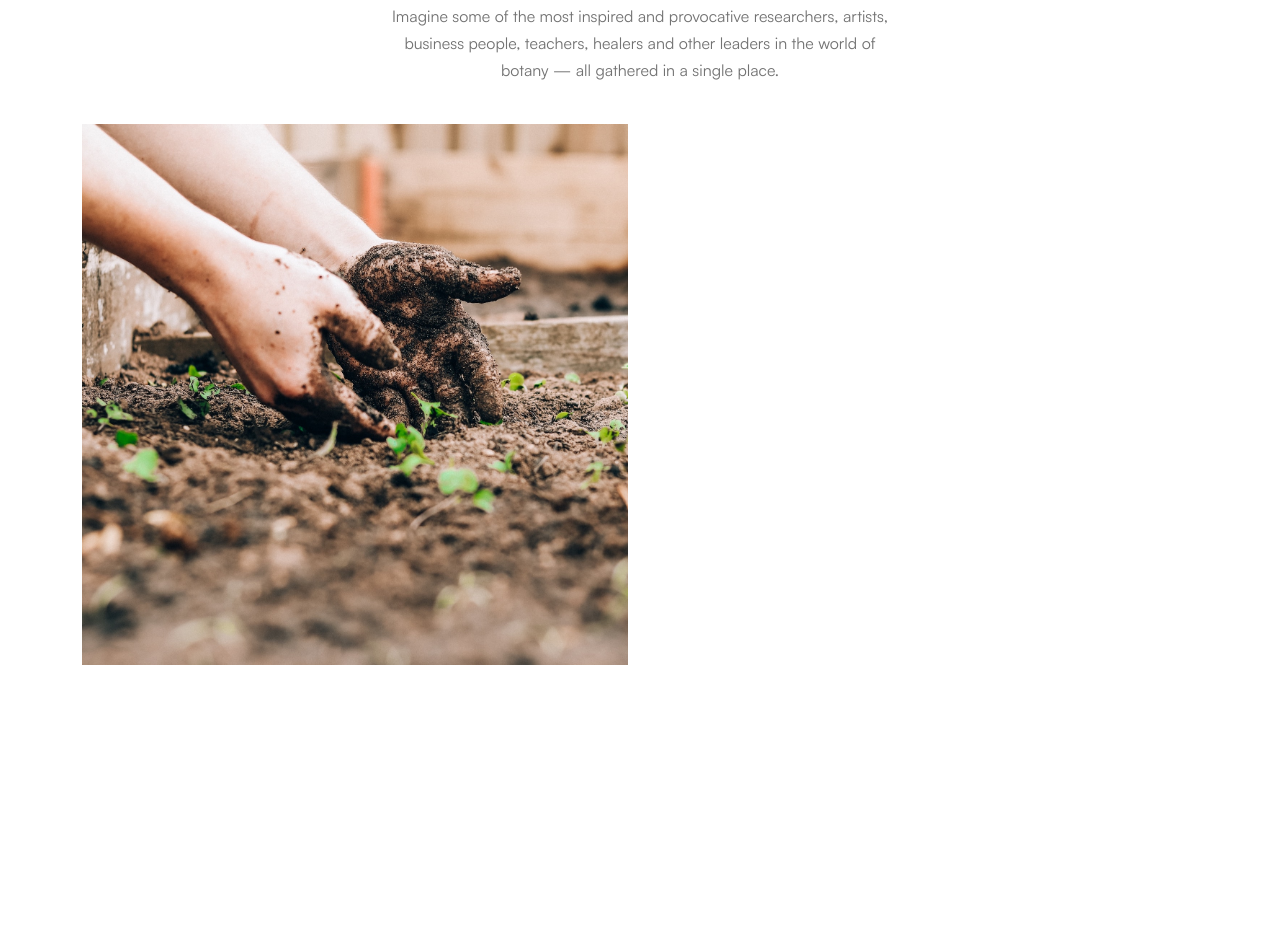
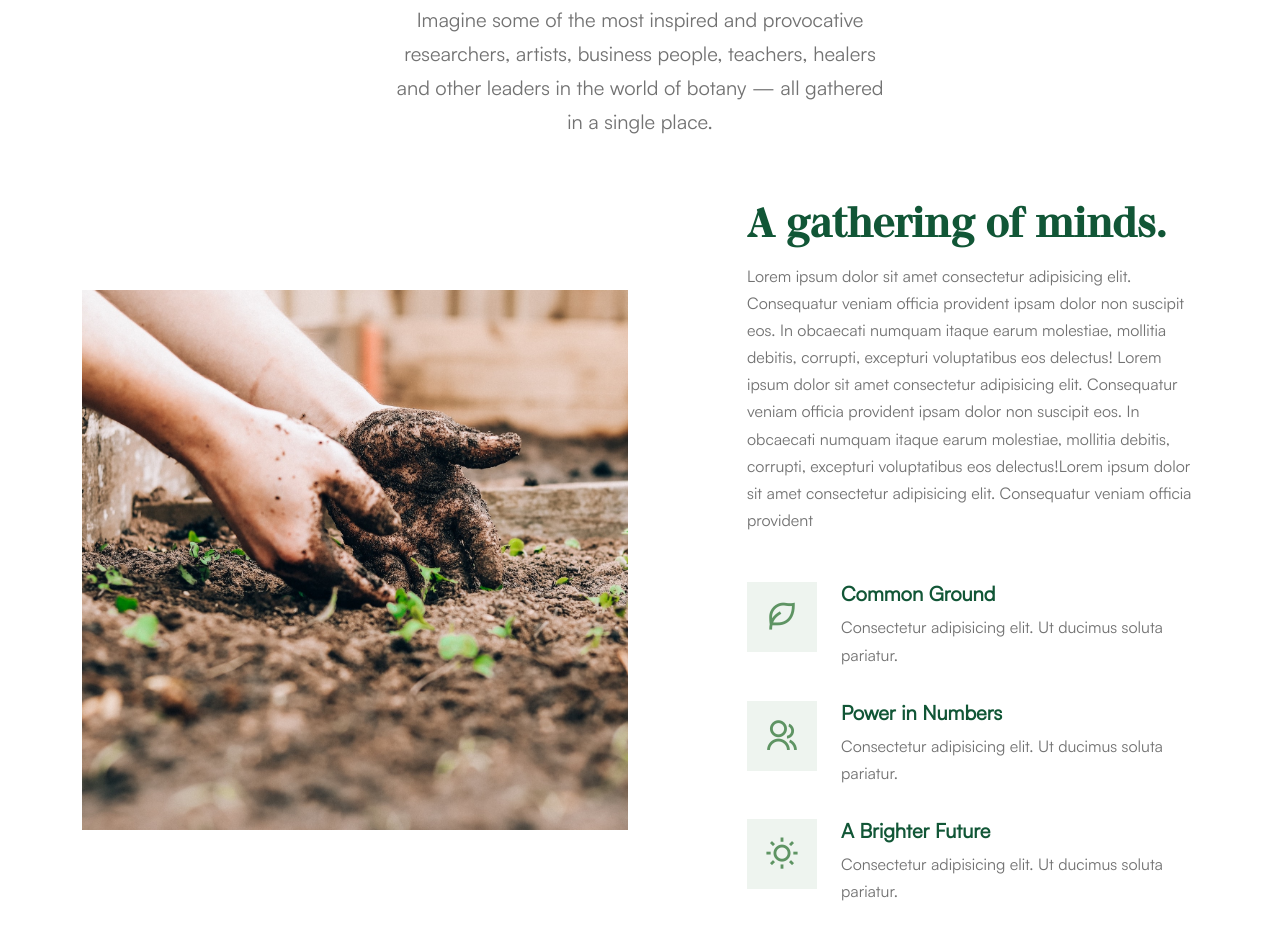
Before and after one commit to Mica-Oz/botanik, a plain HTML site: page index.html in a window 1280 px wide. Shown: the part 1152-2091 px from the top of the page. Before the commit the page ends 1957 px from the top, so only its background shows below. Drawn offline with nearby package versions, Linux system fonts and the light colour scheme.

Commit message:
about complete

```diff
--- a/assets/css/style.css
+++ b/assets/css/style.css
@@ -9,6 +9,7 @@
   --c-lalala: rgb(21, 41, 23);
   --c-dark: #115636;
   --c-brand: #5e9463;
+  --c-brand-rgb2: 94, 148, 99;
   --c-brand-light: #8bd893;
   --c-brand-rgb: 21, 41, 23;
   --c-body: #727272;
@@ -123,7 +124,7 @@ h2 {
 
 .section-title {
   color: var(--c-dark);
-  margin-bottom: 40px;
+  margin-bottom: 60px;
 }
 
 .section-title .line {
@@ -138,4 +139,25 @@ h2 {
   max-width: 500px;
   margin-left: auto;
   margin-right: auto;
+  font-size: 20px;
 }
+
+/* ICON BOX */
+
+.iconbox {
+  width: 70px;
+  height: 70px;
+  display: inline-flex;
+  align-items: center;
+  justify-content: center;
+  background: rgba(var(--c-brand-rgb2), 0.1);
+  color: var(--c-brand);
+  font-size: 34px;
+  flex: none;
+}
+.abouth1 {
+  color: #115636;
+}
+.abouth5 {
+  color: #115636;
+}
--- a/index.html
+++ b/index.html
@@ -9,6 +9,7 @@
       href="https://cdn.jsdelivr.net/npm/bootstrap@5.3.1/dist/css/bootstrap.min.css
     "
     />
+    <link href="https://cdn.jsdelivr.net/npm/remixicon@3.5.0/fonts/remixicon.css" rel="stylesheet">
     <link rel="stylesheet" href="./assets/css/style.css" />
   </head>
   <body>
@@ -91,9 +92,48 @@
             </div>
           </div>
         </div>
-        <div class="row">
+        <div class="row justify-content-between align-items-center">
           <div class="col-lg-6">
             <img src="./assets/images/about.jpg" alt="about"/>
+          </div>
+          <div class="col-lg-5">
+            <h1 class="abouth1">A gathering of minds.</h1>
+            <p class="mt-3 mb-4"> Lorem ipsum dolor sit amet consectetur adipisicing elit. Consequatur veniam officia provident
+              ipsam dolor non suscipit eos. In obcaecati numquam itaque earum molestiae, mollitia debitis, corrupti, excepturi voluptatibus eos delectus! Lorem ipsum dolor sit amet consectetur adipisicing elit. Consequatur veniam officia provident
+              ipsam dolor non suscipit eos. In obcaecati numquam itaque earum molestiae, mollitia debitis, corrupti, excepturi voluptatibus eos delectus!Lorem ipsum dolor sit amet consectetur adipisicing elit. Consequatur veniam officia provident
+              <div class="d-flex pt-4 mb-3">
+                <div class="iconbox me-4">
+                  <i class="ri-leaf-line"></i>
+                </div>
+
+                <div>
+                <h5 class="abouth5">Common Ground</h5>
+                <p>Consectetur adipisicing elit. Ut ducimus soluta pariatur.</p>
+                </div>
+              </div>
+              <div class="d-flex mb-3">
+                <div class="iconbox me-4">
+                  <i class="ri-group-line"></i>
+                </div>
+
+                <div>
+                <h5 class="abouth5">Power in Numbers</h5>
+                <p>Consectetur adipisicing elit. Ut ducimus soluta pariatur.</p>
+                </div>
+              </div>
+              <div class="d-flex">
+                <div class="iconbox me-4">
+                  <i class="ri-sun-line"></i>
+                </div>
+
+                <div>
+                <h5 class="abouth5">A Brighter Future</h5>
+                <p>Consectetur adipisicing elit. Ut ducimus soluta pariatur.</p>
+                </div>
+
+
+
+
           </div>
         </div>
       </div>
```
